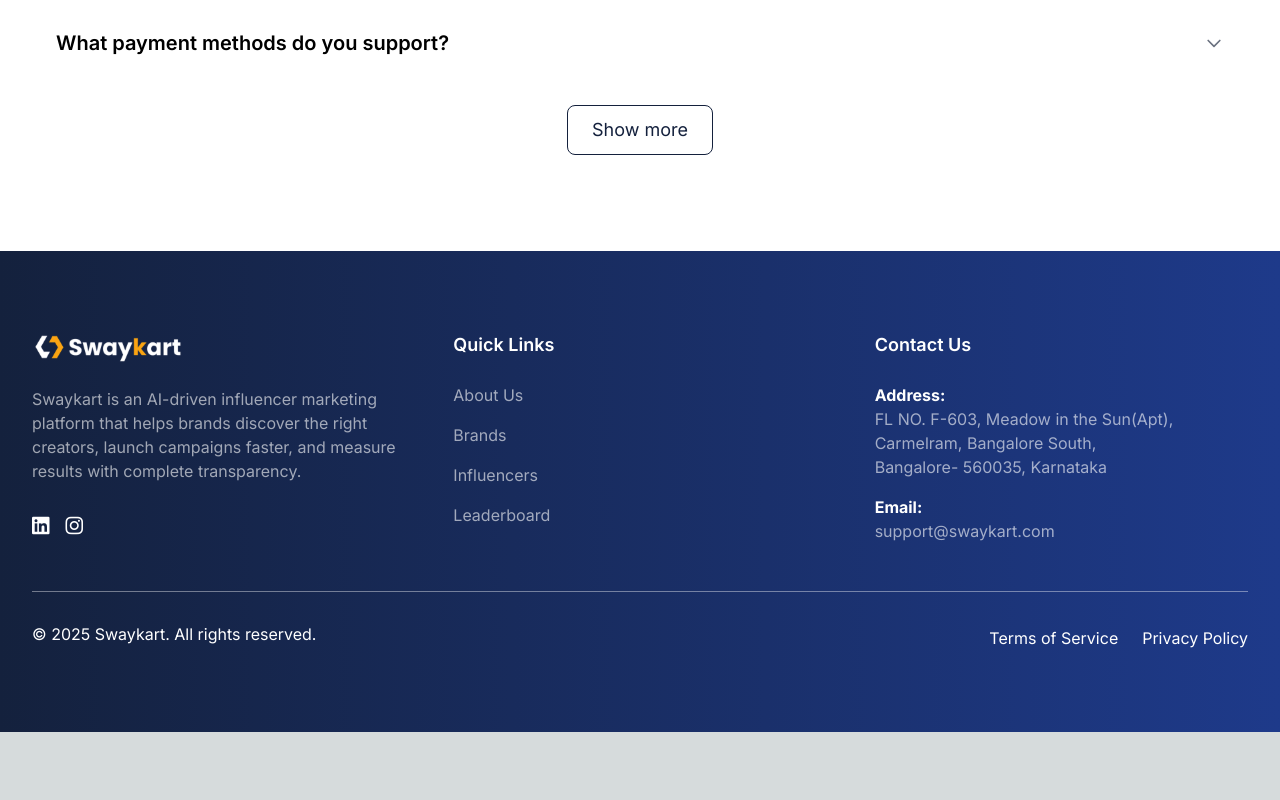
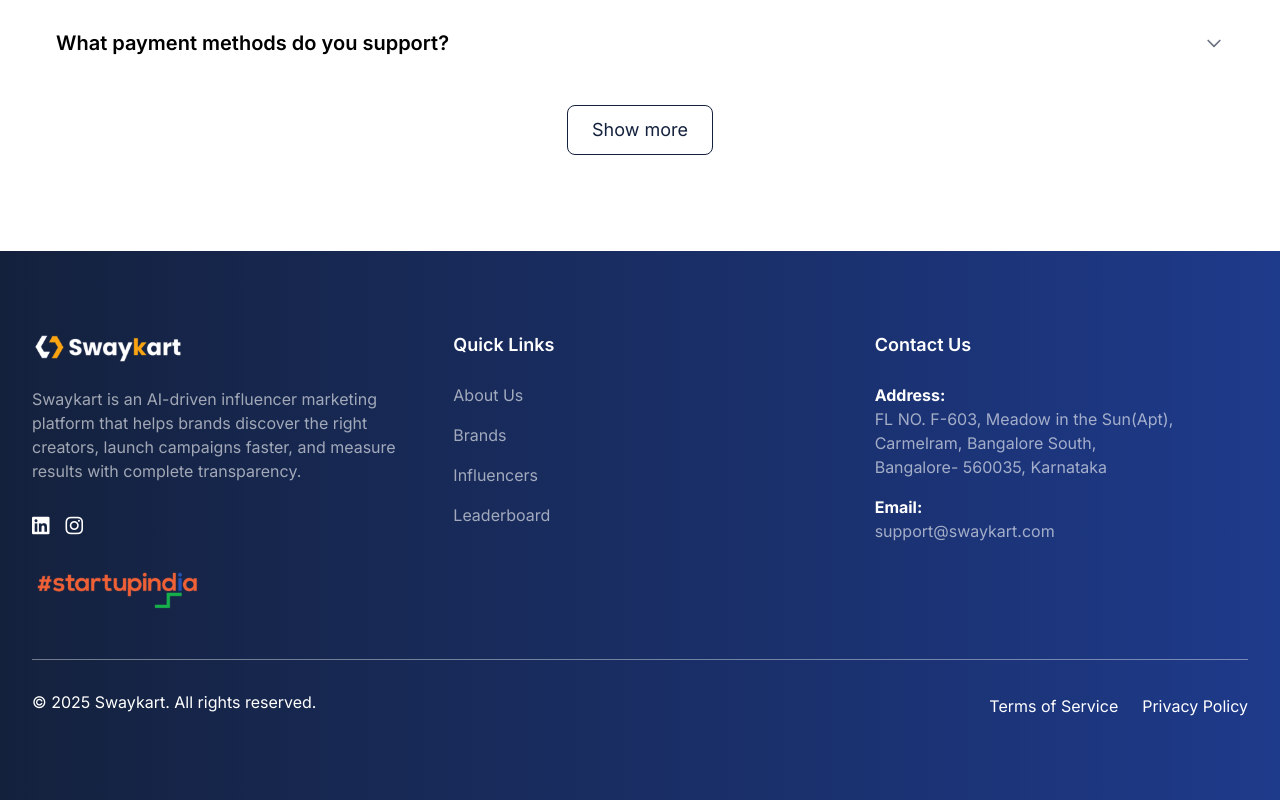
Before and after one commit to SaiTejaBrandstory/swaykart, a Next.js app: page / in a window 1280 px wide. Shown: the part 6578-7378 px from the top of the page. Before the commit the page ends 7310 px from the top, so only its background shows below. Built offline with nearby package versions, Linux system fonts and the light colour scheme; no server answers.

Commit message:
Enhance Footer component with additional styling and Startup India logo
- Added margin-bottom to the social media icons for improved spacing.
- Included Startup India logo in the footer for enhanced branding and visibility.

```diff
--- a/src/components/Footer.tsx
+++ b/src/components/Footer.tsx
@@ -31,7 +31,7 @@ const Footer = () => {
             </p>
 
             {/* Social Media Icons */}
-            <div className="flex space-x-4">
+            <div className="flex space-x-4 mb-6">
               {/* LinkedIn */}
               <a href="https://www.linkedin.com/company/swaykart/" target="_blank" rel="noopener noreferrer" className="hover:opacity-80 transition-opacity duration-200">
                 <i className="fab fa-linkedin text-white text-xl"></i>
@@ -41,6 +41,15 @@ const Footer = () => {
               <a href="https://www.instagram.com/swaykart/?hl=en" target="_blank" rel="noopener noreferrer" className="hover:opacity-80 transition-opacity duration-200">
                 <i className="fab fa-instagram text-white text-xl"></i>
               </a>
+            </div>
+
+            {/* Startup India Logo */}
+            <div className="flex items-center">
+              <img
+                src="/images/logo/startup-india-logo.svg"
+                alt="Startup India Logo"
+                className="w-auto h-12"
+              />
             </div>
           </div>
 
```
Also changed, not shown: public/images/logo/startup-india-logo.svg (added).
